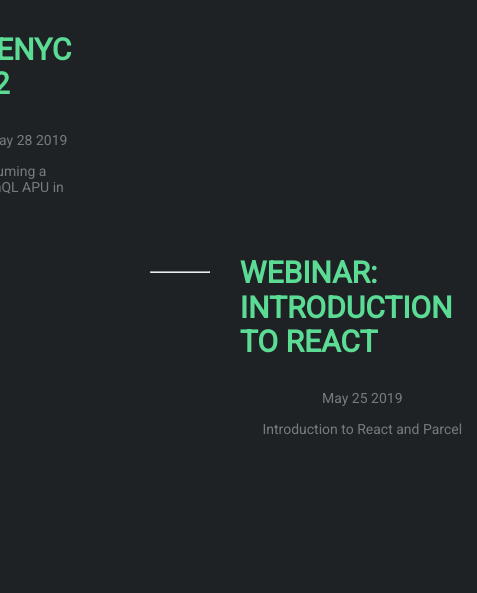
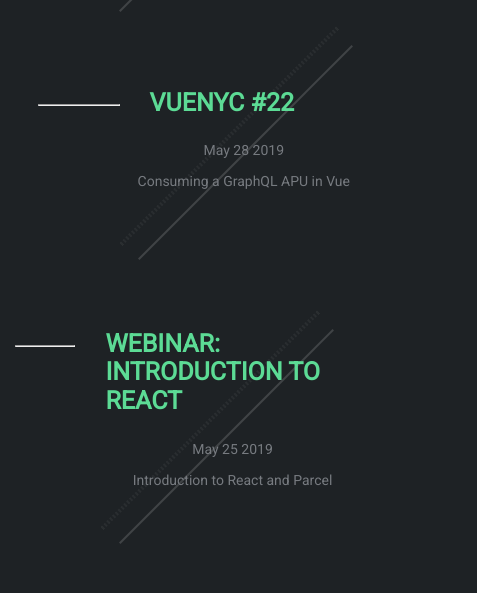
Before and after one commit to Rahat-ch/revised_portfolio, a Gatsby site: page /events in a window 390 px wide. Shown: the part 683-1276 px from the top of the page, 477 px wide, since content can reach past the window. Before the commit the page ends 1175 px from the top, so only its background shows below. Built offline with nearby package versions, Linux system fonts and the light colour scheme; Gatsby itself is replaced by a stand-in of ours.

Commit message:
event timeline mobile styles

```diff
--- a/src/components/background-timeline/index.module.css
+++ b/src/components/background-timeline/index.module.css
@@ -1,8 +1,8 @@
 .backgroundWrapper {
   position: absolute;
   transform: rotate(-45deg);
-  top: 75px;
-  right: -35px;
+  top: 60%;
+  left: 35%;
   z-index: -5;
 }
 
@@ -23,15 +23,16 @@
   opacity: 0.15;
 }
 
-@media (max-width: 769px) {
+/* @media (max-width: 769px) {
   .backgroundWrapper {
     top: 150px;
     right: 50px;
   }
-}
+} */
 
 @media (max-width: 425px) {
   .backgroundWrapper {
-    display: none;
+    top: 75%;
+    left: 15%;
   }
 }
--- a/src/components/eventTimeline/index.module.css
+++ b/src/components/eventTimeline/index.module.css
@@ -53,3 +53,37 @@
   display: flex;
   position: relative;
 }
+
+@media (max-width: 769px) {
+  .timelineItem:nth-child(odd) {
+    margin-right: 330px;
+    margin-left: 0px;
+    padding-left: 0px;
+  }
+  .timelineItem {
+    margin-bottom: 50px;
+  }
+}
+
+@media (max-width: 425px) {
+  .timelineContainer {
+    margin-right: 0px;
+    width: 350px;
+  }
+  .timelineItem:nth-child(odd) {
+    margin-right: 0px;
+    margin-left: 15px;
+  }
+  .timelineItem:nth-child(even) {
+    margin-left: 15px;
+  }
+  .timelineItem {
+    margin-top: 50px;
+  }
+  .eventName {
+    font-size: 25px;
+  }
+  .hr {
+    margin-top: 40px;
+  }
+}
```
